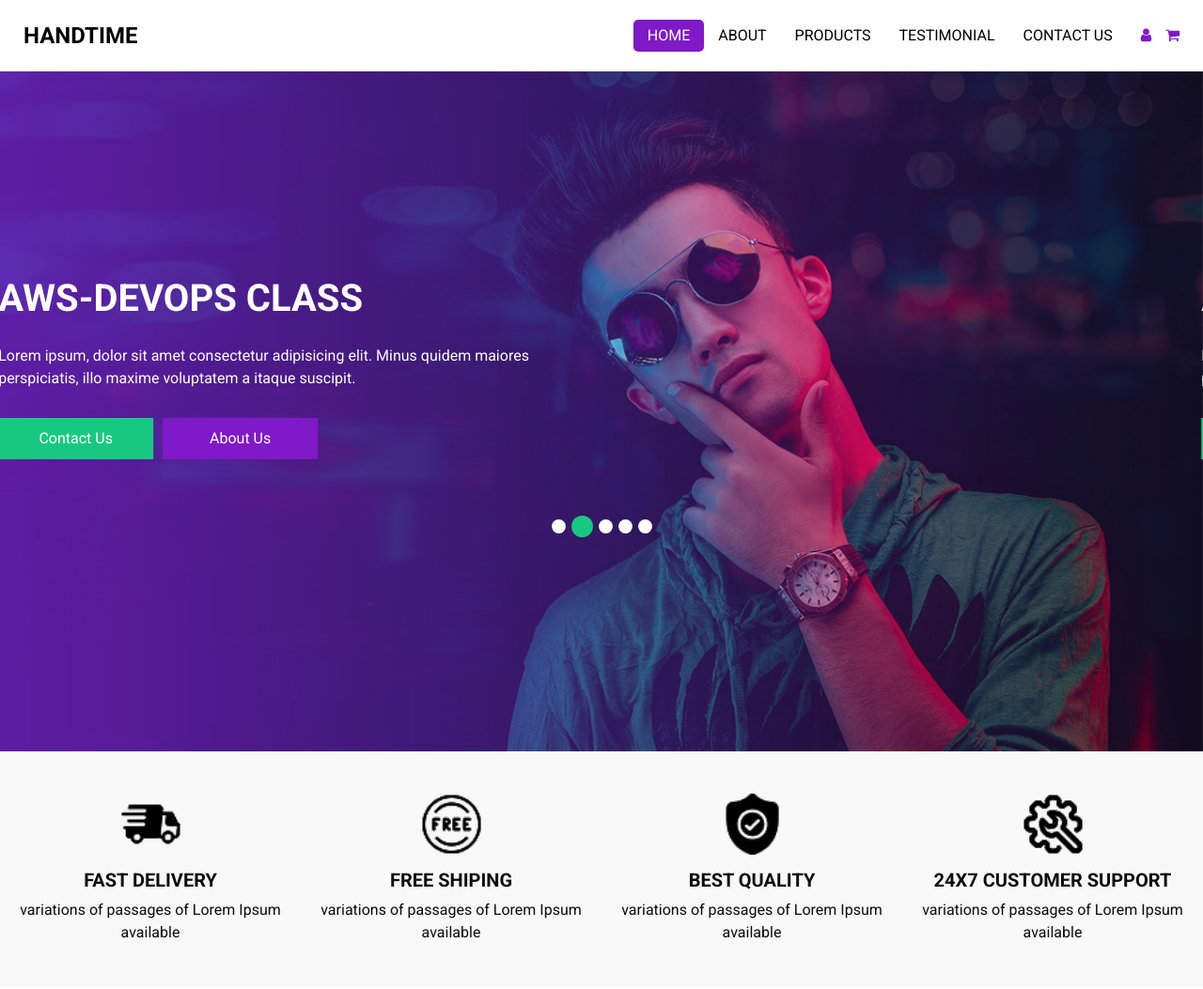
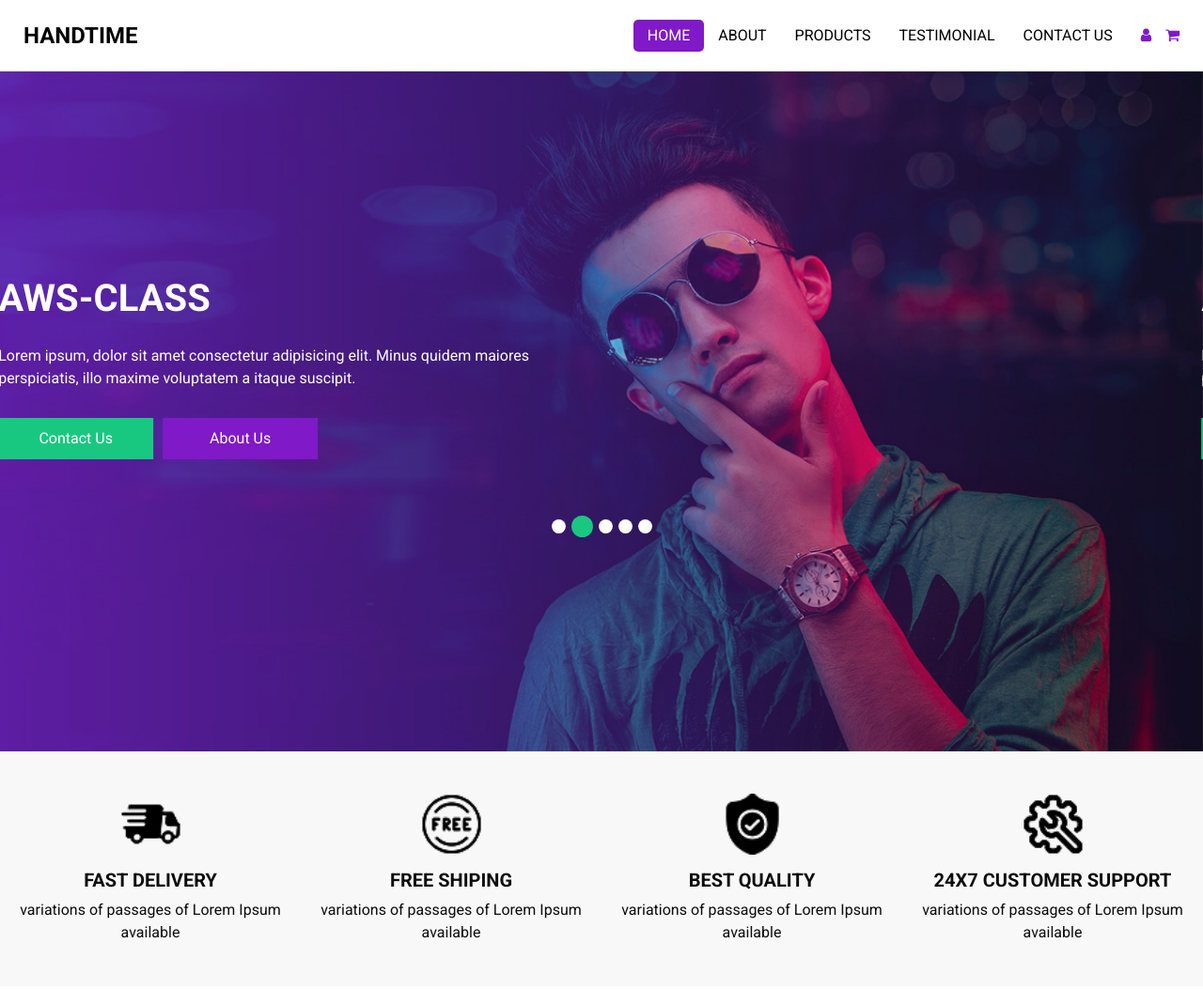
Before and after one commit to mohammedashiqu/devops-class, a plain HTML site: page index.html in a window 1280 px wide. Shown: the top 1053 px of the page at 94% size. Drawn offline with nearby package versions, Linux system fonts and the light colour scheme; some packages are replaced by stand-ins of ours.

Commit message:
Update index.html with latest chnags
Update index.html with latest chnags

```diff
--- a/index.html
+++ b/index.html
@@ -93,7 +93,7 @@
                 <div class="col-md-7">
                   <div class="detail-box">
                     <h1>
-                      AWS-Devops Class
+                      Aws-Class
                     </h1>
                     <p>
                       Lorem ipsum, dolor sit amet consectetur adipisicing elit. Minus quidem maiores perspiciatis, illo maxime voluptatem a itaque suscipit.
@@ -117,7 +117,7 @@
                 <div class="col-md-7">
                   <div class="detail-box">
                     <h1>
-                      Ashiq ummathoo
+                      AWS-Class
                     </h1>
                     <p>
                       Lorem ipsum, dolor sit amet consectetur adipisicing elit. Minus quidem maiores perspiciatis, illo maxime voluptatem a itaque suscipit.
@@ -141,7 +141,7 @@
                 <div class="col-md-7">
                   <div class="detail-box">
                     <h1>
-                      Ashiq ummathoo
+                      AWS-class
                     </h1>
                     <p>
                       Lorem ipsum, dolor sit amet consectetur adipisicing elit. Minus quidem maiores perspiciatis, illo maxime voluptatem a itaque suscipit.
@@ -165,7 +165,7 @@
                 <div class="col-md-7">
                   <div class="detail-box">
                     <h1>
-                      Ashiq ummathoo
+                      AWS-class
                     </h1>
                     <p>
                       Lorem ipsum, dolor sit amet consectetur adipisicing elit. Minus quidem maiores perspiciatis, illo maxime voluptatem a itaque suscipit.
@@ -189,7 +189,7 @@
                 <div class="col-md-7">
                   <div class="detail-box">
                     <h1>
-                      Ashiq ummathoo
+                      AWS-class
                     </h1>
                     <p>
                       Lorem ipsum, dolor sit amet consectetur adipisicing elit. Minus quidem maiores perspiciatis, illo maxime voluptatem a itaque suscipit.
```
